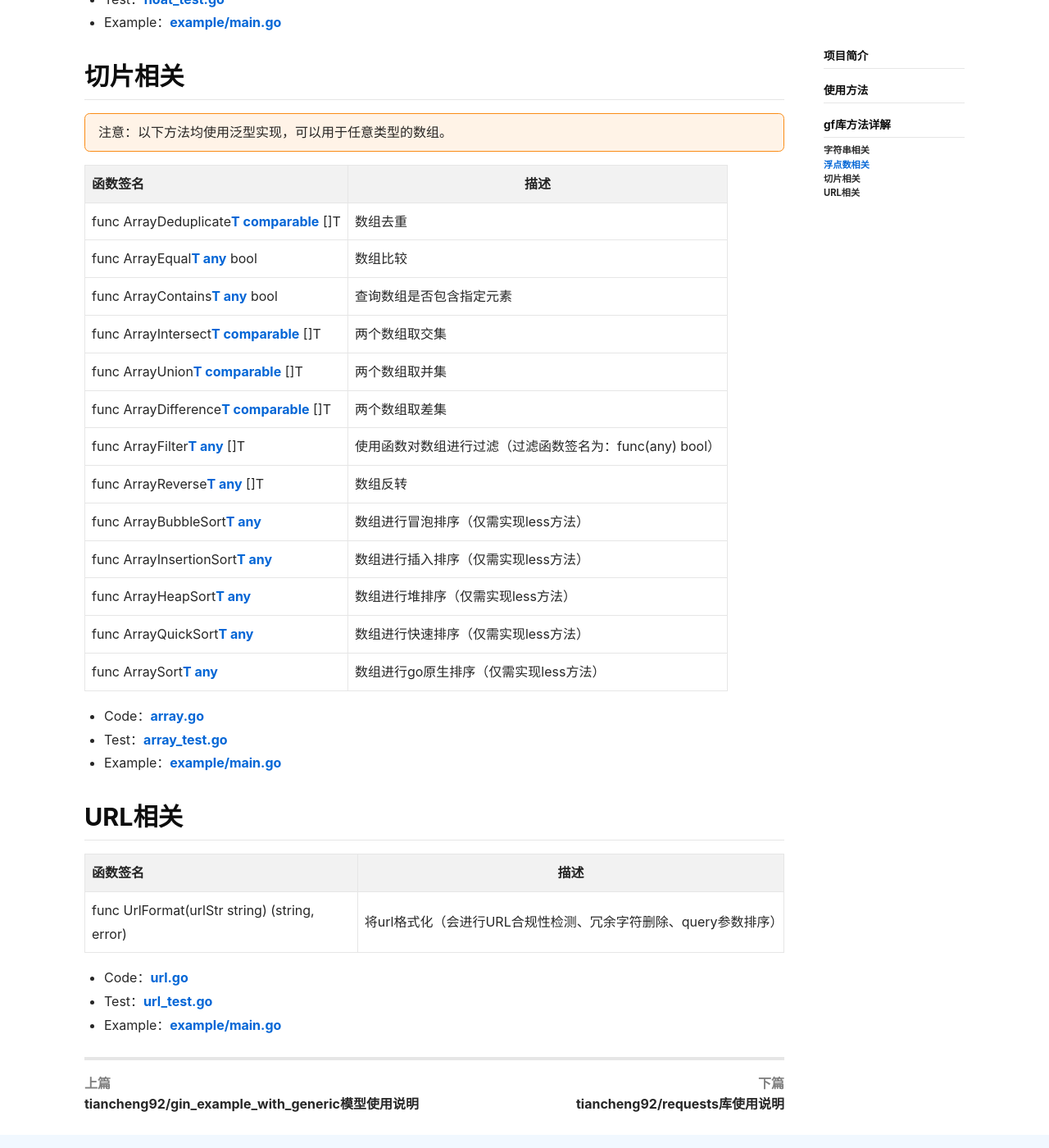
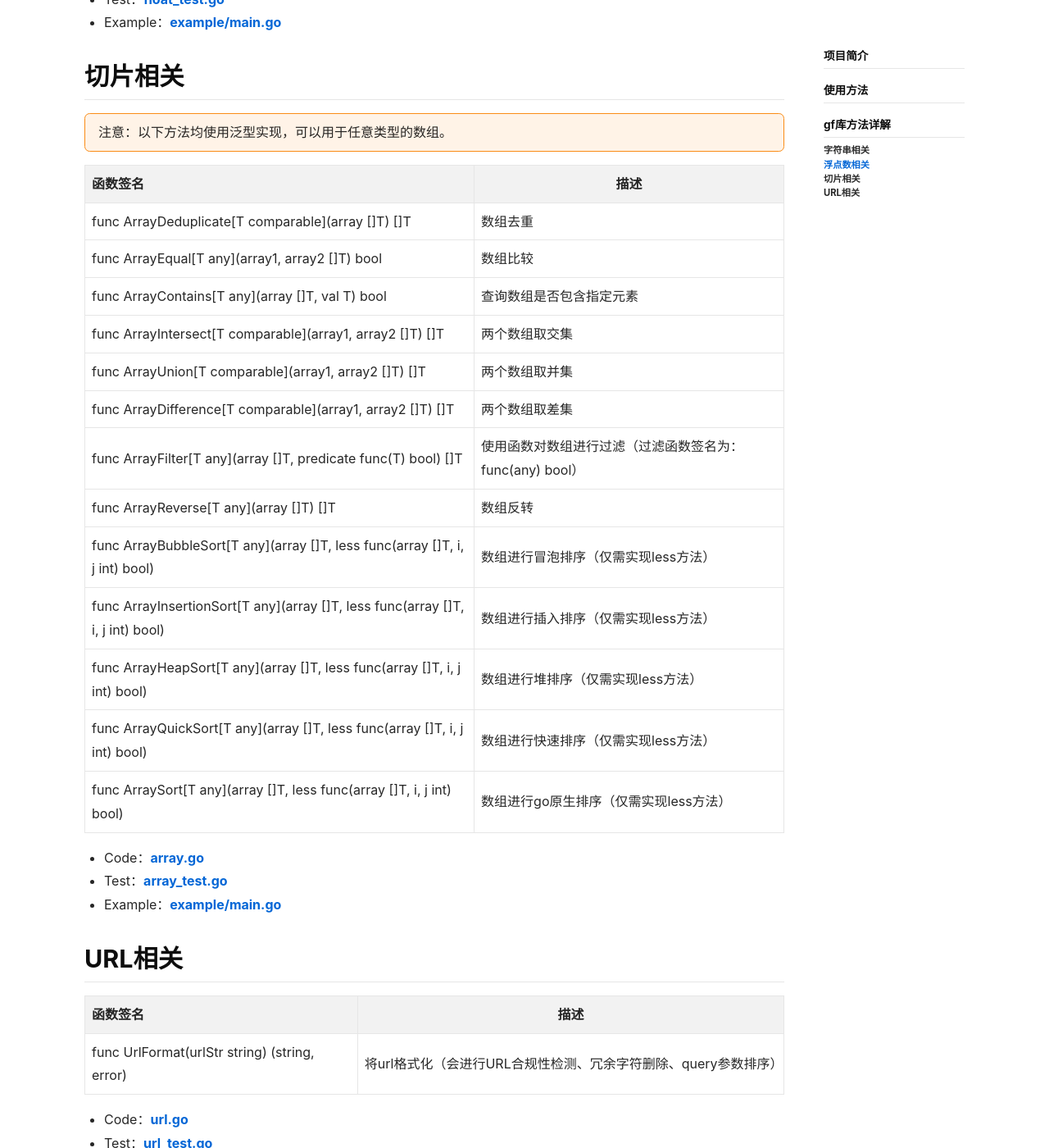
Before and after one commit to tiancheng92/tiancheng92.github.io, a Jekyll site: the page built from _posts/golang_package/2022-06-17-tiancheng92_gf库使用说明.md, in a window 1280 px wide and 1400 px high, scrolled down 1522 px. Shown: the whole window at 82% size. Built offline with Jekyll 4.4.1, drawn with Linux system fonts in a browser that asks for light colours; nearby versions of some CDN libraries.

Commit message:
feat: update article

```diff
--- a/_posts/golang_package/2022-06-17-tiancheng92_gf库使用说明.md
+++ b/_posts/golang_package/2022-06-17-tiancheng92_gf库使用说明.md
@@ -53,21 +53,21 @@ go get -u github.com/tiancheng92/gf
 注意：以下方法均使用泛型实现，可以用于任意类型的数组。
 {:.warning}
 
-| 函数签名                                                                           | 描述                                  |
-|:-------------------------------------------------------------------------------|-------------------------------------|
-| func ArrayDeduplicate[T comparable](array []T) []T                             | 数组去重                                |
-| func ArrayEqual[T any](array1, array2 []T) bool                                | 数组比较                                |
-| func ArrayContains[T any](array []T, val T) bool                               | 查询数组是否包含指定元素                        |
-| func ArrayIntersect[T comparable](array1, array2 []T) []T                      | 两个数组取交集                             |
-| func ArrayUnion[T comparable](array1, array2 []T) []T                          | 两个数组取并集                             |
-| func ArrayDifference[T comparable](array1, array2 []T) []T                     | 两个数组取差集                             |
-| func ArrayFilter[T any](array []T, predicate func(T) bool) []T                 | 使用函数对数组进行过滤（过滤函数签名为：func(any) bool） |
-| func ArrayReverse[T any](array []T) []T                                        | 数组反转                                |
-| func ArrayBubbleSort[T any](array []T, less func(array []T, i, j int) bool)    | 数组进行冒泡排序（仅需实现less方法）                |
-| func ArrayInsertionSort[T any](array []T, less func(array []T, i, j int) bool) | 数组进行插入排序（仅需实现less方法）                |
-| func ArrayHeapSort[T any](array []T, less func(array []T, i, j int) bool)      | 数组进行堆排序（仅需实现less方法）                 |
-| func ArrayQuickSort[T any](array []T, less func(array []T, i, j int) bool)     | 数组进行快速排序（仅需实现less方法）                |
-| func ArraySort[T any](array []T, less func(array []T, i, j int) bool)          | 数组进行go原生排序（仅需实现less方法）              |
+| 函数签名                                                                             | 描述                                  |
+|:---------------------------------------------------------------------------------|-------------------------------------|
+| func ArrayDeduplicate\[T comparable\](array []T) []T                             | 数组去重                                |
+| func ArrayEqual\[T any\](array1, array2 []T) bool                                | 数组比较                                |
+| func ArrayContains\[T any\](array []T, val T) bool                               | 查询数组是否包含指定元素                        |
+| func ArrayIntersect\[T comparable\](array1, array2 []T) []T                      | 两个数组取交集                             |
+| func ArrayUnion\[T comparable\](array1, array2 []T) []T                          | 两个数组取并集                             |
+| func ArrayDifference\[T comparable\](array1, array2 []T) []T                     | 两个数组取差集                             |
+| func ArrayFilter\[T any\](array []T, predicate func(T) bool) []T                 | 使用函数对数组进行过滤（过滤函数签名为：func(any) bool） |
+| func ArrayReverse\[T any\](array []T) []T                                        | 数组反转                                |
+| func ArrayBubbleSort\[T any\](array []T, less func(array []T, i, j int) bool)    | 数组进行冒泡排序（仅需实现less方法）                |
+| func ArrayInsertionSort\[T any\](array []T, less func(array []T, i, j int) bool) | 数组进行插入排序（仅需实现less方法）                |
+| func ArrayHeapSort\[T any\](array []T, less func(array []T, i, j int) bool)      | 数组进行堆排序（仅需实现less方法）                 |
+| func ArrayQuickSort\[T any\](array []T, less func(array []T, i, j int) bool)     | 数组进行快速排序（仅需实现less方法）                |
+| func ArraySort\[T any\](array []T, less func(array []T, i, j int) bool)          | 数组进行go原生排序（仅需实现less方法）              |
 
 * Code：[array.go](https://github.com/tiancheng92/gf/blob/main/array.go)
 * Test：[array_test.go](https://github.com/tiancheng92/gf/blob/main/array_test.go)
```
